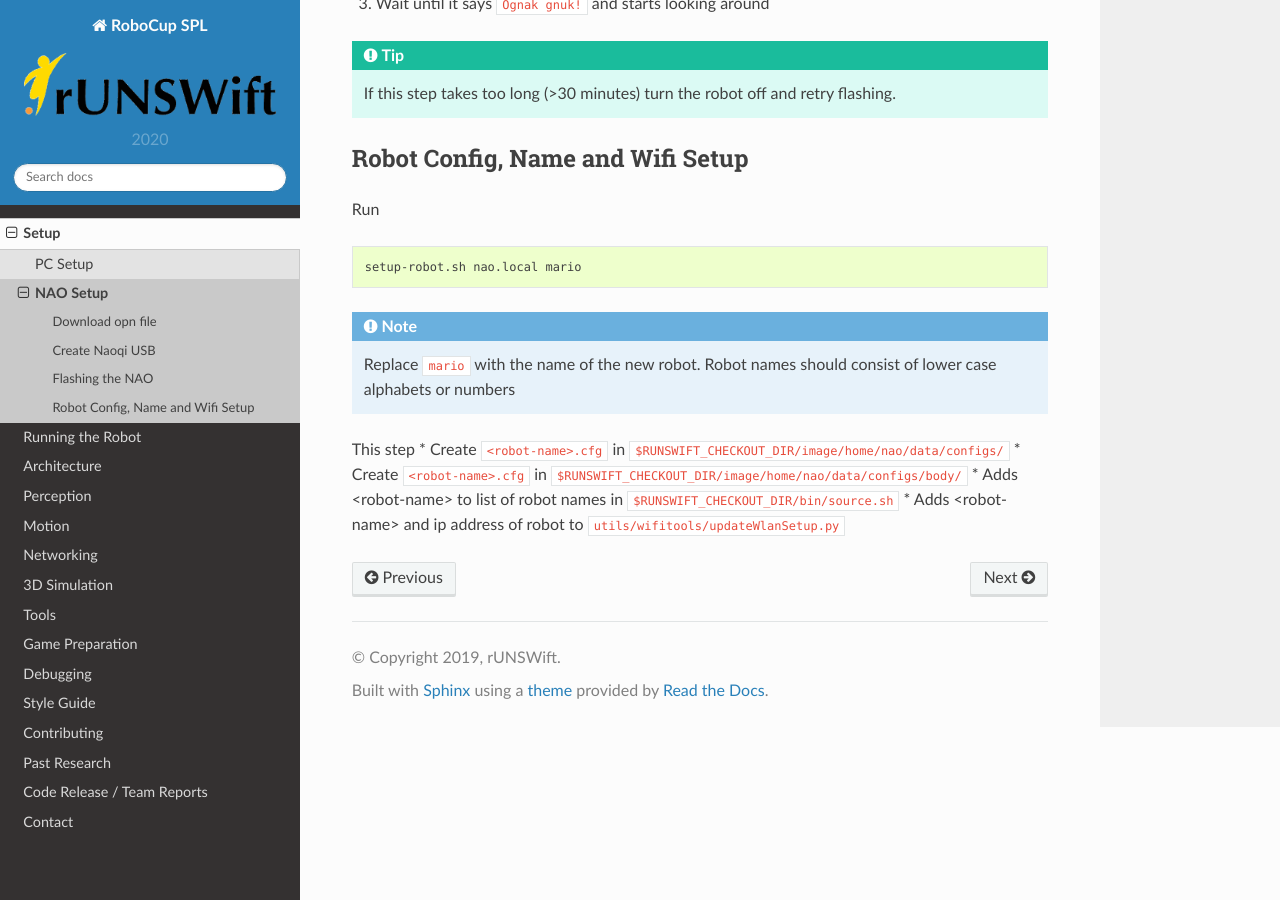
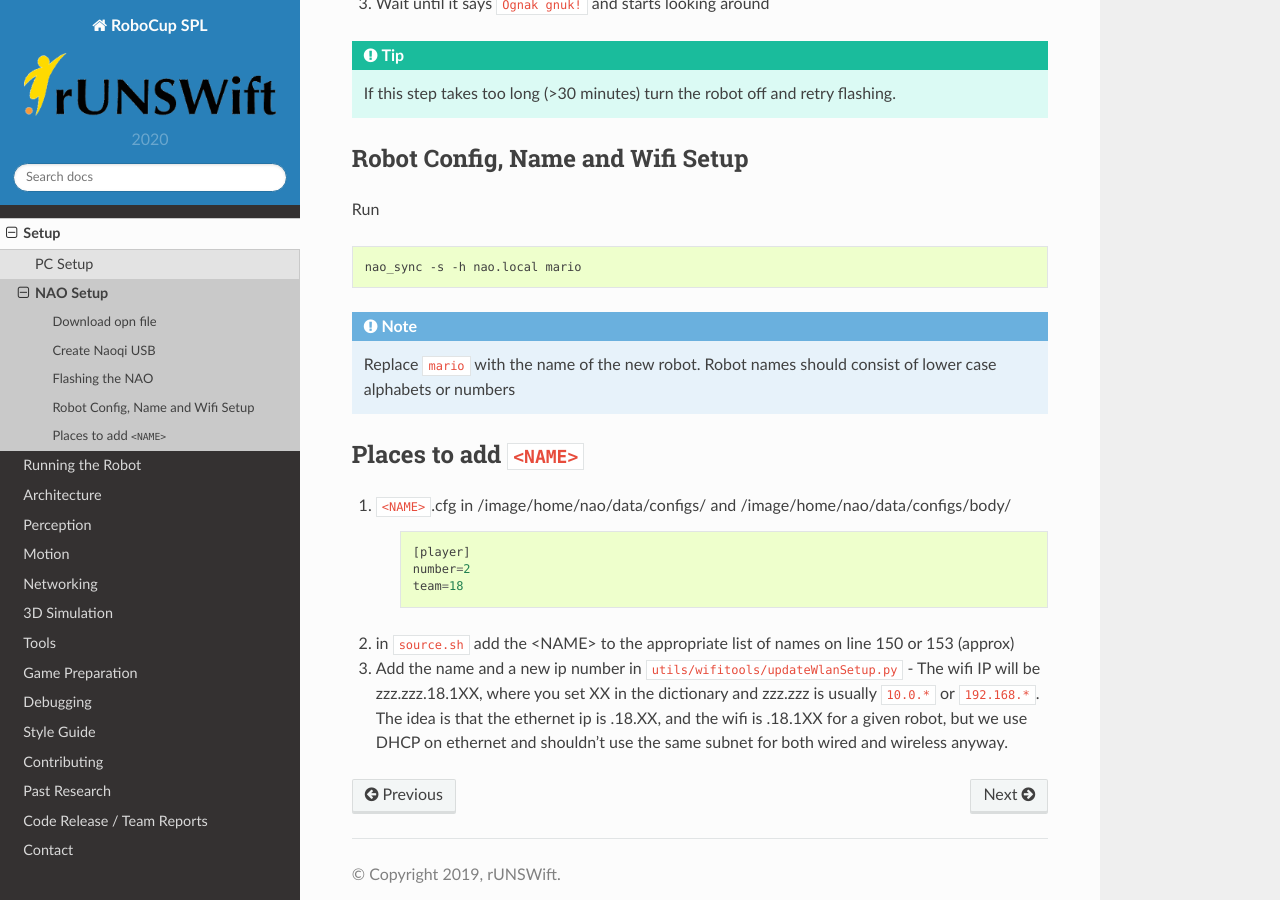
Before and after one commit to UNSWComputing/rUNSWift-docs, a Sphinx documentation site: the page built from source/setup/nao_setup.rst, in a window 1280 px wide and 900 px high, scrolled down 1083 px. Built offline with Sphinx 7.4.7 and the Read the Docs theme 2.0.0, drawn with Linux system fonts in a browser that asks for light colours.

Commit message:
Revert nao_setup to match code release

```diff
--- a/source/setup/nao_setup.rst
+++ b/source/setup/nao_setup.rst
@@ -59,14 +59,22 @@ Run
 
 .. code-block:: bash
 
-    setup-robot.sh nao.local mario
+    nao_sync -s -h nao.local mario
 
 .. note::
     Replace ``mario`` with the name of the new robot.
     Robot names should consist of lower case alphabets or numbers
 
-This step
-* Create ``<robot-name>.cfg`` in ``$RUNSWIFT_CHECKOUT_DIR/image/home/nao/data/configs/``
-* Create ``<robot-name>.cfg`` in ``$RUNSWIFT_CHECKOUT_DIR/image/home/nao/data/configs/body/``
-* Adds <robot-name> to list of robot names in ``$RUNSWIFT_CHECKOUT_DIR/bin/source.sh``
-* Adds <robot-name> and ip address of robot to ``utils/wifitools/updateWlanSetup.py``
+
+*************************
+Places to add ``<NAME>``
+*************************
+#. ``<NAME>``.cfg in /image/home/nao/data/configs/ and /image/home/nao/data/configs/body/
+
+    .. code-block::
+
+        [player]
+        number=2
+        team=18
+#. in ``source.sh`` add the <NAME> to the appropriate list of names on line 150 or 153 (approx)
+#. Add the name and a new ip number in ``utils/wifitools/updateWlanSetup.py`` - The wifi IP will be zzz.zzz.18.1XX, where you set XX in the dictionary and zzz.zzz is usually ``10.0.*`` or ``192.168.*``. The idea is that the ethernet ip is .18.XX, and the wifi is .18.1XX for a given robot, but we use DHCP on ethernet and shouldn't use the same subnet for both wired and wireless anyway.
```
